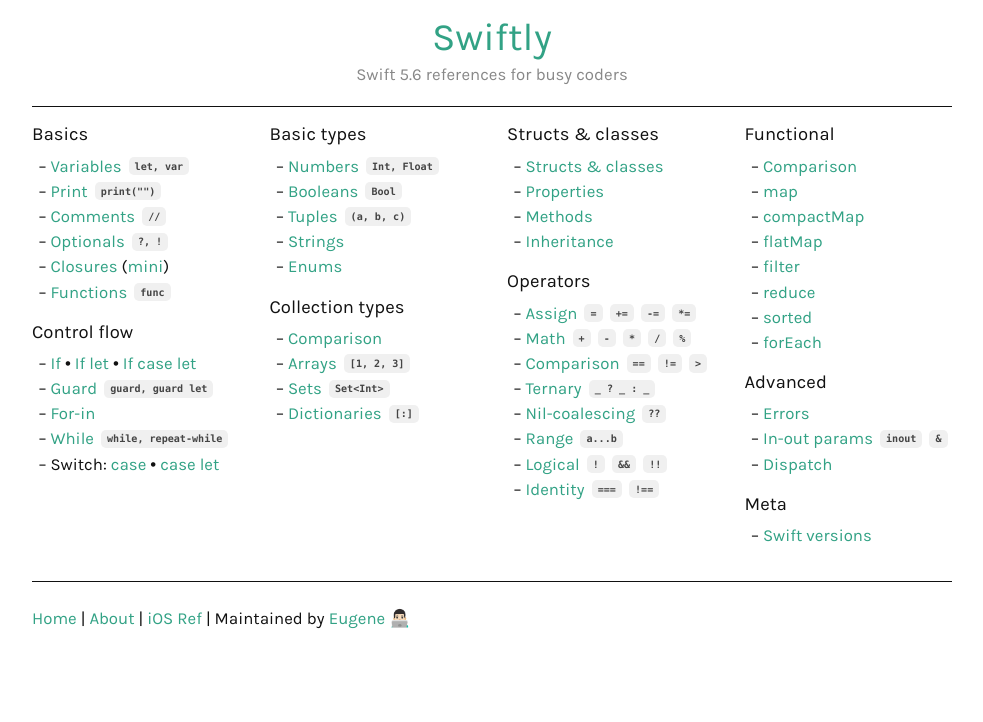
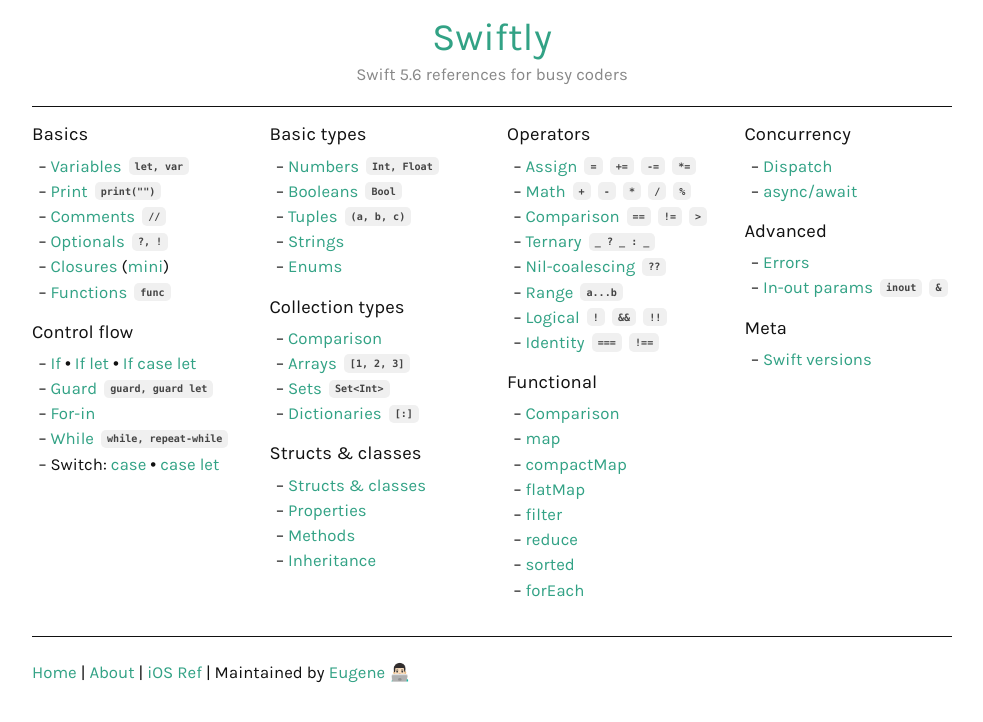
Before and after one commit to ebelinski/swiftly, a Jekyll site: the page built from index.md, in a window 1280 px wide. Shown: the top 722 px of the page, without its empty margins (148-1131 px from the left). Built offline with Jekyll 4.4.1, drawn with Linux system fonts in a browser that asks for light colours; comment, search, counter and statistics services are not loaded.

Commit message:
Rearranged index.

```diff
--- a/index.md
+++ b/index.md
@@ -39,8 +39,6 @@ layout: default
 * [Sets `Set<Int>`](/sets)
 * [Dictionaries `[:]`](/dictionaries)
 
-{% include closecol.html %}{% include opencol.html size=3 %}
-
 #### Structs & classes
 
 * [Structs & classes](/structs-and-classes)
@@ -48,6 +46,8 @@ layout: default
 * [Methods](/methods)
 * [Inheritance](/inheritance)
 <!-- * [Initialization](/initialization) -->
+
+{% include closecol.html %}{% include opencol.html size=3 %}
 
 #### Operators
 
@@ -60,8 +60,6 @@ layout: default
 * [Logical `!` `&&` `!!`](/logical)
 * [Identity `===` `!==`](/identity)
 
-{% include closecol.html %}{% include opencol.html size=3 %}
-
 #### Functional
 
 * [Comparison](/functional-methods-comparison)
@@ -73,12 +71,18 @@ layout: default
 * [sorted](/sorted)
 * [forEach](/foreach)
 
+{% include closecol.html %}{% include opencol.html size=3 %}
+
+#### Concurrency
+
+* [Dispatch](/dispatch)
+* [async/await](/async-await)
+
 #### Advanced
 
 * [Errors](/errors)
 * [In-out params `inout` `&`](/in-out)
 <!-- * [Results](/results) * -->
-* [Dispatch](/dispatch)
 <!-- * [Extensions](/extensions) * -->
 <!-- * [Protocols](/protocols) * -->
 <!-- * [Generics](/generics) * -->
```
